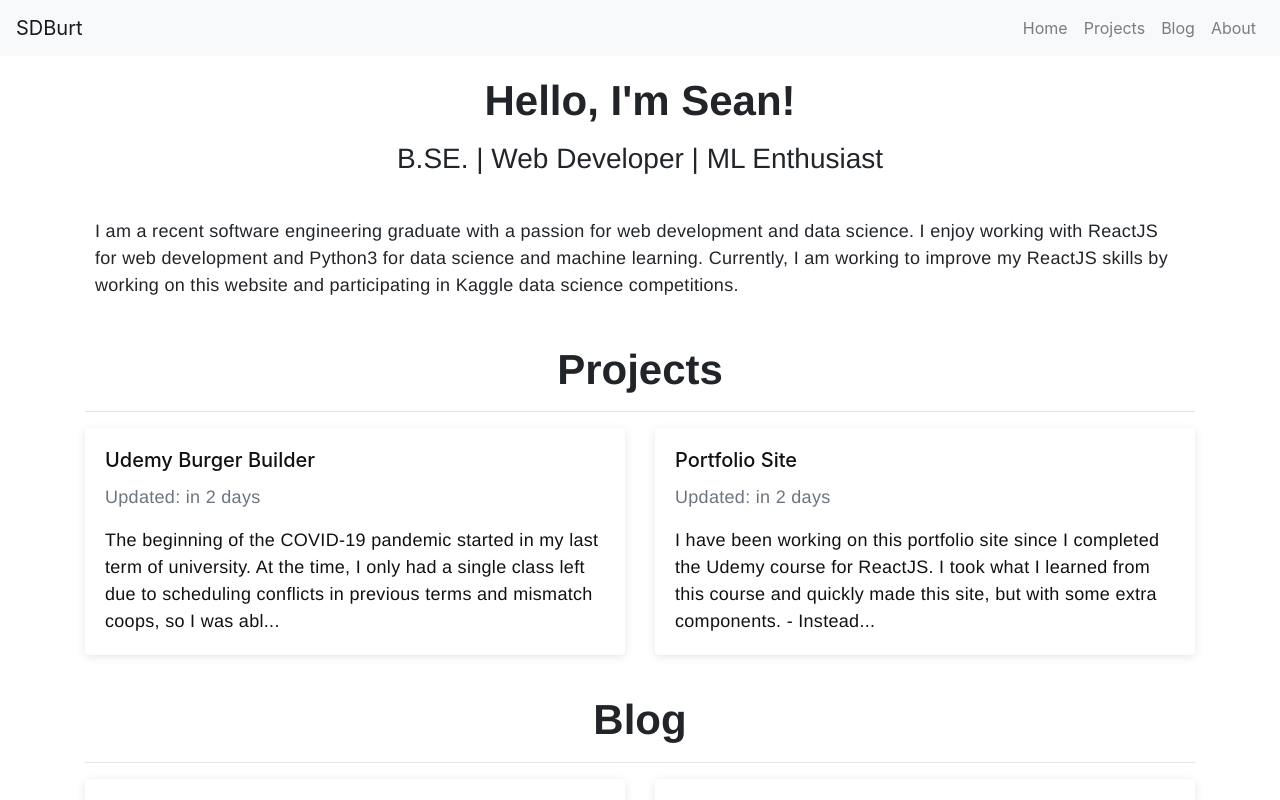
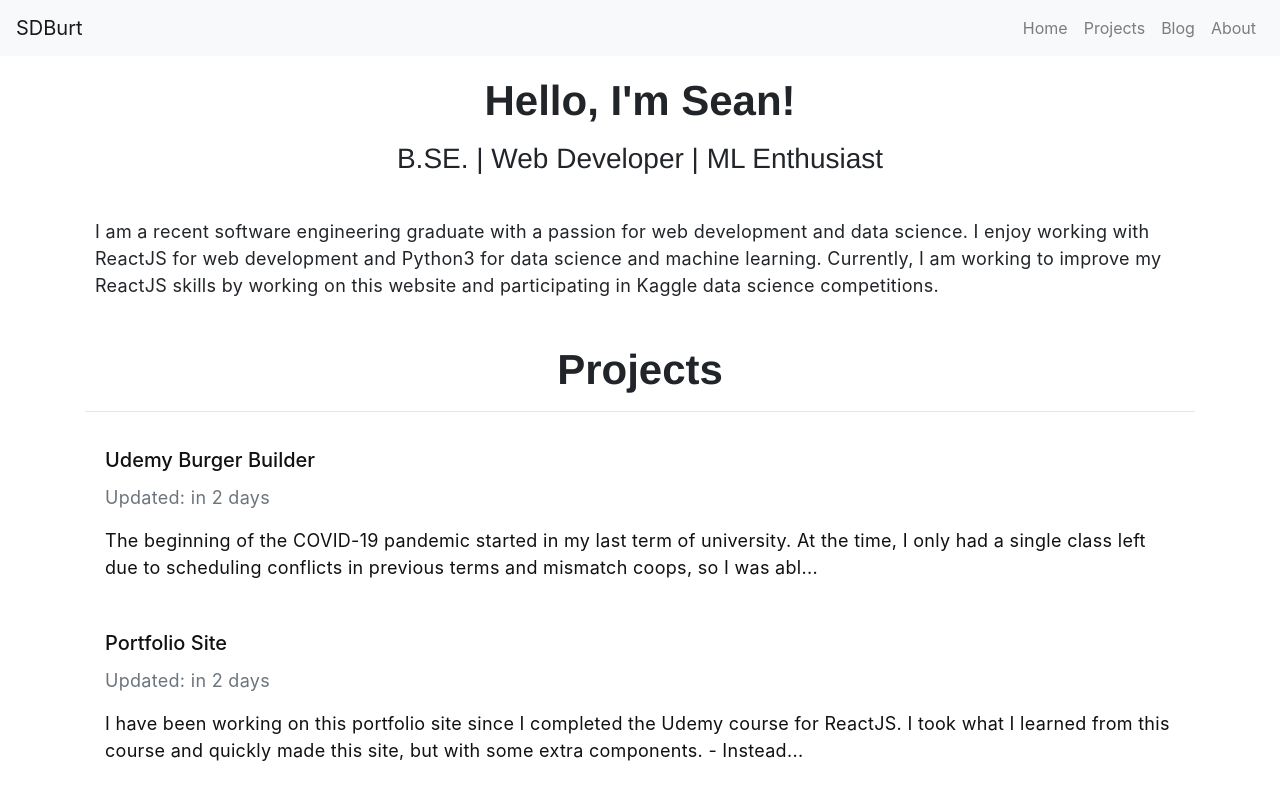
Before and after one commit to SDBurt/portfolio, a React (Create React App) app: page / in a window 1280 px wide. Shown: the top 800 px of the page. Built offline with nearby package versions, Linux system fonts and the light colour scheme.

Commit message:
fix card border and change home page layout

```diff
--- a/public/index.html
+++ b/public/index.html
@@ -10,6 +10,12 @@
   a software engineer with experience in web development and machine learning." />
   <link rel="apple-touch-icon" href="%PUBLIC_URL%/logo192.png" />
   <link rel="manifest" href="%PUBLIC_URL%/manifest.json" />
+
+  <link rel="stylesheet" href="https://maxcdn.bootstrapcdn.com/bootstrap/4.5.0/css/bootstrap.min.css"
+    integrity="sha384-9aIt2nRpC12Uk9gS9baDl411NQApFmC26EwAOH8WgZl5MYYxFfc+NcPb1dKGj7Sk" crossorigin="anonymous" />
+
+  <link href="https://fonts.googleapis.com/css2?family=Quicksand&display=swap" rel="stylesheet">
+
   <title>SDBurt - Web Dev & ML</title>
 </head>
 
--- a/src/App.css
+++ b/src/App.css
@@ -6,7 +6,10 @@
     margin-bottom: 20px !important;
 }
 
-p,
+body {
+    font-family: 'Quicksand', sans-serif;
+}
+
 h1,
 h2,
 h3,
@@ -32,7 +35,7 @@ p {
 
 ul li {
     font-size: 18px !important;
-    font-family: "Larsseit", Helvetica, sans-serif;
+    /* font-family: "Larsseit", Helvetica, sans-serif; */
     letter-spacing: 0.3px;
 }
 
--- a/src/components/Cards/Card/Card.module.css
+++ b/src/components/Cards/Card/Card.module.css
@@ -1,12 +1,13 @@
 .Card {
     color: #222;
+    /* background-color: #7facc7 !important; */
     transition: opacity 100ms, transform 100ms;
-    transform: scale(1);
     border: none !important;
-    box-shadow: 0 2px 10px 0 rgba(0,0,0,0.1);
+
 }
 
 .Title {
+    /* color: #1d3557; */
     color: #111;
 }
 
@@ -15,5 +16,6 @@
 }
 
 .cardHighlighted {
-    transform: scale(1.01);
+    box-shadow: 0 2px 10px 0 rgba(0,0,0,0.2);
+    background-color: #eeeeee !important;
 }
--- a/src/components/Cards/Cards.js
+++ b/src/components/Cards/Cards.js
@@ -1,7 +1,11 @@
 import React, { useState, useEffect } from 'react'
 import PropTypes from 'prop-types';
-import CardDeck from 'react-bootstrap/CardDeck';
 import Card from './Card/Card';
+
+import Row from 'react-bootstrap/Row';
+import Col from 'react-bootstrap/Col';
+
+import classes from './Cards.module.css';
 
 const Cards = (props) => {
 
@@ -28,8 +32,10 @@ const Cards = (props) => {
         cards = props.cardData.map((card) => {
             const iconUrl = typeof card.icon !== 'undefined' ? card.icon.fields.file.url : null
             return (
+                <Row className={classes.CardRow} key={card.title}>
+                    <Col>
                         <Card
-                    key={card.title}
+
                             className="transition-card"
                             img={iconUrl}
                             imgAlt={card.imageAlt}
@@ -42,15 +48,18 @@ const Cards = (props) => {
                             showHeader={props.showCardHeaders}
                             showFooter={props.showCardFooters}
                         />
+                    </Col>
+                </Row>
+
 
             )
         })
     }
 
     return (
-        <CardDeck>
-            {cards}
-        </CardDeck>
+        <div>{cards}</div>
+
+
     )
 }
 
--- /dev/null
+++ b/src/components/Cards/Cards.module.css
@@ -0,0 +1,3 @@
+.CardRow {
+    margin-bottom: 10px;
+}
--- a/src/index.css
+++ b/src/index.css
@@ -1,13 +1,12 @@
 body {
   margin: 0;
-  font-family: -apple-system, BlinkMacSystemFont, 'Segoe UI', 'Roboto', 'Oxygen',
+  /* font-family: -apple-system, BlinkMacSystemFont, 'Segoe UI', 'Roboto', 'Oxygen',
     'Ubuntu', 'Cantarell', 'Fira Sans', 'Droid Sans', 'Helvetica Neue',
-    sans-serif;
+    sans-serif; */
   -webkit-font-smoothing: antialiased;
   -moz-osx-font-smoothing: grayscale;
 }
 
 code {
-  font-family: source-code-pro, Menlo, Monaco, Consolas, 'Courier New',
-    monospace;
+  font-family: source-code-pro, Menlo, Monaco, Consolas, 'Courier New', monospace;
 }
```
Also changed, not shown: src/components/Cards/cardsTransitions.css (deleted, +0 -17 lines), src/components/Selector/Selector.js (added, +56 -0 lines). Lines whose indentation alone changed are shown as unchanged.
